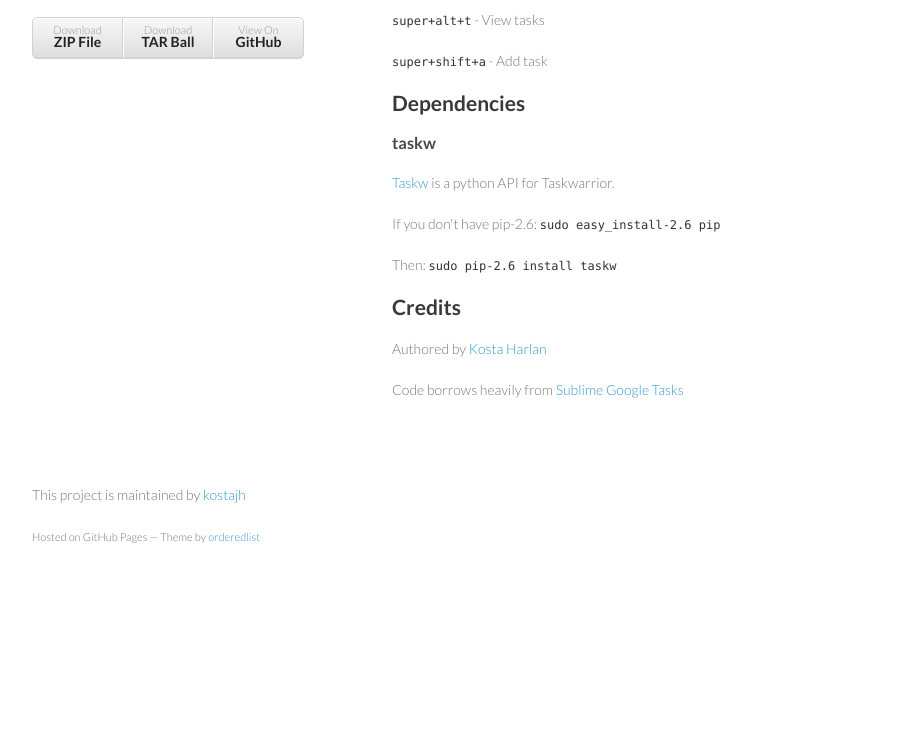
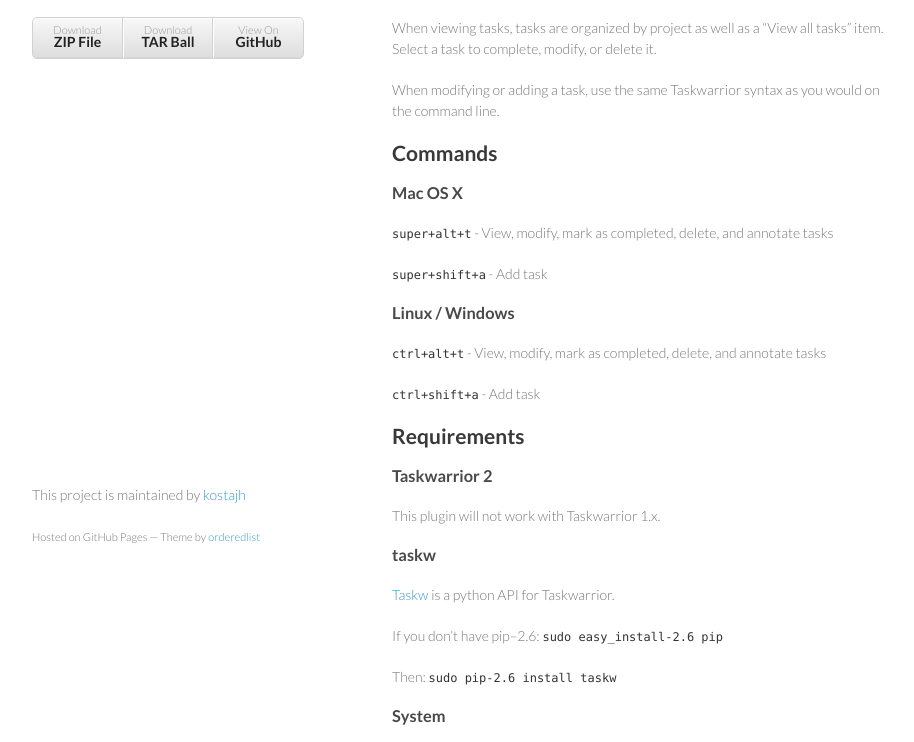
Before and after one commit to kostajh/sublime-taskwarrior, a plain HTML site: page index.html in a window 1280 px wide. Shown: the part 184-926 px from the top of the page, without its empty margins (178-1092 px from the left). Before the commit the page ends 800 px from the top, so only its background shows below. Drawn offline with Linux system fonts and the light colour scheme.

Commit message:
Update index

```diff
--- a/index.html
+++ b/index.html
@@ -30,25 +30,47 @@
       <section>
         <h1>Sublime Taskwarrior</h1>
 
+<h1 id="sublimetaskwarrior">Sublime Taskwarrior</h1>
+
 <p>A plugin for ST2 to view, modify and add tasks with <a href="http://www.taskwarrior.org">Taskwarrior</a>.</p>
 
-<h2>Commands</h2>
+<p>When viewing tasks, tasks are organized by project as well as a &#8220;View all tasks&#8221; item. Select a task to complete, modify, or delete it.</p>
 
-<p><code>super+alt+t</code> - View tasks</p>
+<p>When modifying or adding a task, use the same Taskwarrior syntax as you would on the command line.</p>
+
+<h2 id="commands">Commands</h2>
+
+<h3 id="macosx">Mac OS X</h3>
+
+<p><code>super+alt+t</code> - View, modify, mark as completed, delete, and annotate tasks</p>
 
 <p><code>super+shift+a</code> - Add task</p>
 
-<h2>Dependencies</h2>
+<h3 id="linuxwindows">Linux / Windows</h3>
 
-<h3>taskw</h3>
+<p><code>ctrl+alt+t</code> - View, modify, mark as completed, delete, and annotate tasks</p>
+
+<p><code>ctrl+shift+a</code> - Add task</p>
+
+<h2 id="requirements">Requirements</h2>
+
+<h3 id="taskwarrior2">Taskwarrior 2</h3>
+
+<p>This plugin will not work with Taskwarrior 1.x.</p>
+
+<h3 id="taskw">taskw</h3>
 
 <p><a href="https://github.com/ralphbean/taskw">Taskw</a> is a python API for Taskwarrior.</p>
 
-<p>If you don't have pip-2.6: <code>sudo easy_install-2.6 pip</code></p>
+<p>If you don&#8217;t have pip&#8211;2.6: <code>sudo easy_install-2.6 pip</code></p>
 
 <p>Then: <code>sudo pip-2.6 install taskw</code></p>
 
-<h2>Credits</h2>
+<h3 id="system">System</h3>
+
+<p>This plugin has been tested on OSX 10.8. It should work on Linux and Windows, but if you find any problems please file an issue.</p>
+
+<h2 id="credits">Credits</h2>
 
 <p>Authored by <a href="http://kostaharlan.net">Kosta Harlan</a></p>
 
```
